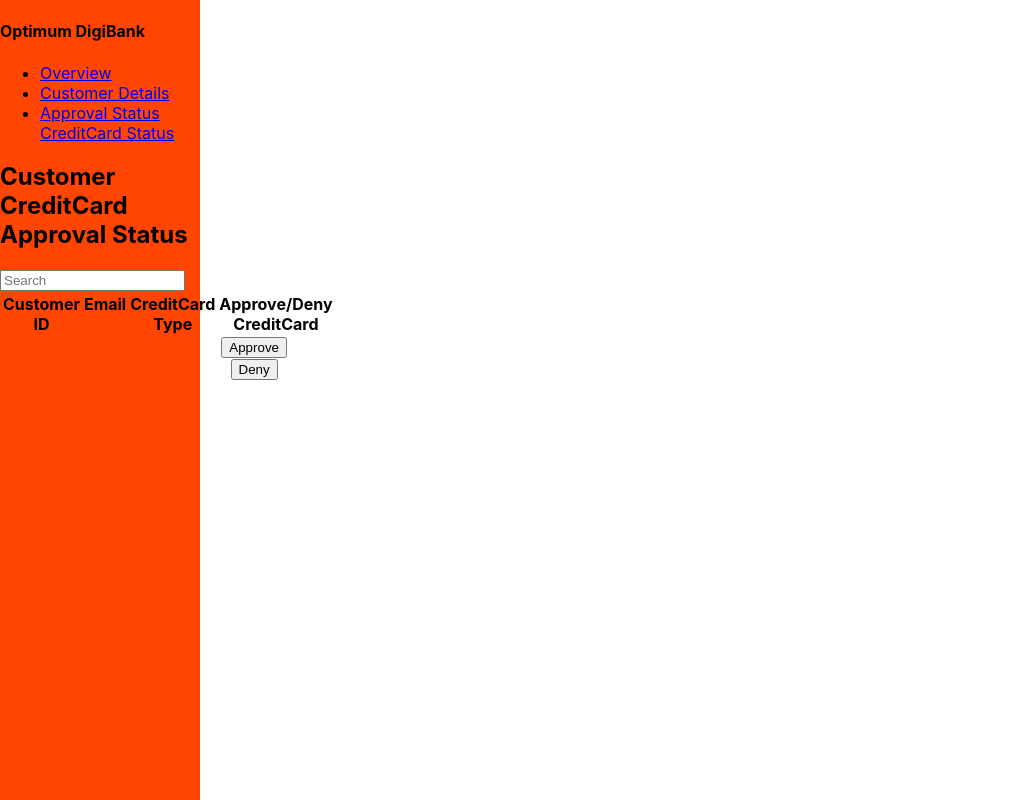
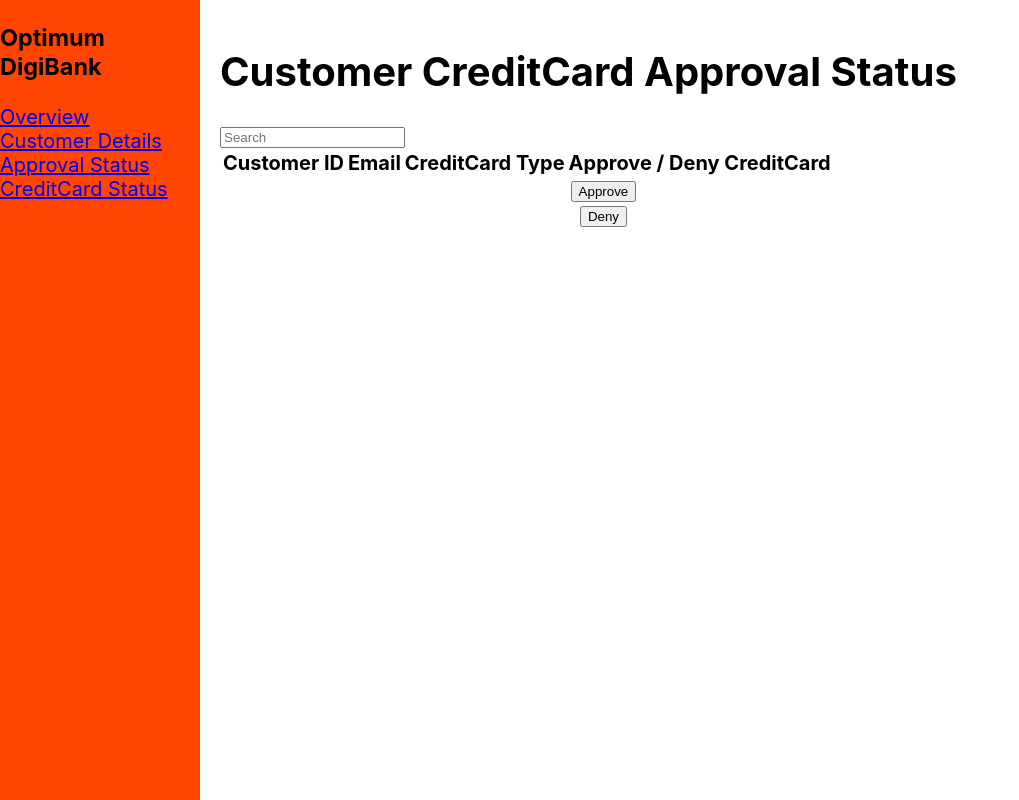
Before and after one commit to ilagon/frontend-optimum-solution, a React (Create React App) app in the folder frontend/: page /creditcardstatus in a window 1280 px wide. Shown: the whole page, without its empty margins (0-1019 px from the left). Built offline with nearby package versions, Linux system fonts and the light colour scheme.

Commit message:
Fixed sidebar issues, Dzul, 11 June

```diff
--- a/frontend/src/components/ApprovalStatus.js
+++ b/frontend/src/components/ApprovalStatus.js
@@ -5,15 +5,17 @@
 export default function ApprovalStatus() {
     return (
         <div>
+            <main>
                 <h1>Customer Account Approval Status</h1>
                 <input placeholder='Search'></input>
                 <table>
                     <th>Customer ID</th>
                     <th>Email</th>
-                <th>Approval/Deny Account
+                    <th>Approval / Deny Account
                 <tr><ApproveAccount></ApproveAccount><DenyAccount></DenyAccount></tr>
                     </th>
                 </table>
+            </main>
         </div>
     )
 }
--- a/frontend/src/components/CreditCardStatus.js
+++ b/frontend/src/components/CreditCardStatus.js
@@ -5,16 +5,18 @@
 export default function CreditCardStatus() {
     return (
         <div>
+            <main>
                 <h1>Customer CreditCard Approval Status</h1>
                 <input placeholder='Search'></input>
                 <table>
                     <th>Customer ID</th>
                     <th>Email</th>
                     <th>CreditCard Type</th>
-                <th>Approve/Deny CreditCard
+                    <th>Approve / Deny CreditCard
                 <tr><ApproveCreditCard></ApproveCreditCard><DenyCreditCard></DenyCreditCard></tr>
                     </th>
                 </table>
+            </main>
         </div>
     )
 }
--- a/frontend/src/components/CustomerDetails.js
+++ b/frontend/src/components/CustomerDetails.js
@@ -3,6 +3,7 @@
 export default function CustomerDetails() {
     return (
         <div>
+            <main>
                 <h1>Customer Details</h1>
                 <input placeholder='Search'></input>
                 <table>
@@ -12,6 +13,7 @@
                     <th>Address</th>
                     <th>Contact No.</th>
                 </table>
+            </main>
         </div>
     )
 }
--- a/frontend/src/components/Mainpage.js
+++ b/frontend/src/components/Mainpage.js
@@ -3,28 +3,15 @@
 import ApprovalStatus from './ApprovalStatus'
 import CreditCardStatus from './CreditCardStatus'
 import Overview from './Overview'
-import { BrowserRouter as Router, Switch, Route, Link } from 'react-router-dom'
-import './Sidebar.css'
+import Sidebar from './sidebar/Sidebar'
+import { BrowserRouter as Router, Switch, Route } from 'react-router-dom'
+
 
 export default function Mainpage() {
     return (
-        <>
         <div>
-            <nav className='sidebar'>
-                <h4>Optimum DigiBank</h4>
             <Router>
-                    <ul>
-                        <li>
-                            <Link to='/'>Overview</Link>
-                        </li>
-                        <li>
-                            <Link to='/customerdetails'>Customer Details</Link>
-                        </li>
-                        <li>
-                            <Link to='/approvalstatus'>Approval Status</Link>
-                        </li>
-                        <Link to='/creditcardstatus'>CreditCard Status</Link>
-                    </ul>
+                <Sidebar></Sidebar>
                 <Switch>
                     <Route exact path='/'>
                         <Overview></Overview>
@@ -40,11 +27,7 @@
                     </Route>
                 </Switch>
             </Router>
-            </nav>
+        </div>
 
-
-
-        </div>
-        </>
     )
 }
--- a/frontend/src/components/Overview.js
+++ b/frontend/src/components/Overview.js
@@ -8,6 +8,7 @@
 
     return (
         <div>
+            <main>
                 <table>
                     <th>Pending Customer Status</th>
                     <th>Pending CreditCard Approval</th>
@@ -16,6 +17,7 @@
                 <h1>Customer List</h1>
                 <input placeholder='Search'></input>
                 <Reset></Reset>
+            </main>
         </div>
     )
 }
--- a/frontend/src/components/Sidebar.css
+++ /dev/null
@@ -1,8 +0,0 @@
-.sidebar{
-    height: 100%;
-    background: orangered;
-    position:fixed;
-    top:0;
-    left:0;
-    width: 200px;
-}
--- /dev/null
+++ b/frontend/src/components/sidebar/Sidebar.css
@@ -0,0 +1,18 @@
+.sidebar{
+    height: 100%;
+    background: orangered;
+    position:fixed;
+    top:0;
+    left:0;
+    width: 10rem;
+    /* Match with the allocated main { margin-left } inside
+    index.css */
+}
+
+.sidebar-nav{
+    list-style: none;
+    padding: 0;
+    margin: 0;
+    display: flex;
+    flex-direction: column;
+}
--- /dev/null
+++ b/frontend/src/components/sidebar/Sidebar.js
@@ -0,0 +1,19 @@
+import React from 'react'
+import { Link } from 'react-router-dom'
+import './Sidebar.css'
+
+export default function Sidebar() {
+    return (
+        <div>
+            <nav className='sidebar'>
+                <ul className='sidebar-nav'>
+                <h3>Optimum DigiBank</h3>
+                    <li className='sidenav-item'><Link to='/'>Overview</Link></li>
+                    <li className='sidenav-item'><Link to='/customerdetails'>Customer Details</Link></li>
+                    <li className='sidenav-item'><Link to='/approvalstatus'>Approval Status</Link></li>
+                    <li className='sidenav-item'><Link to='/creditcardstatus'>CreditCard Status</Link></li>
+                </ul>
+            </nav>
+        </div>
+    )
+}
--- a/frontend/src/index.css
+++ b/frontend/src/index.css
@@ -1,6 +1,14 @@
-html{
-  height: 100%;
+:root{
+  font-size: 20px;
 }
+
+main{
+  /* Allocate an empty section 20px * 10rem = 200px
+  to your left for the navbar */
+  margin-left: 10rem;
+  padding: 1rem;
+}
+
 body {
   margin: 0;
   font-family: -apple-system, BlinkMacSystemFont, 'Segoe UI', 'Roboto', 'Oxygen',
```
Lines whose indentation alone changed are shown as unchanged.
